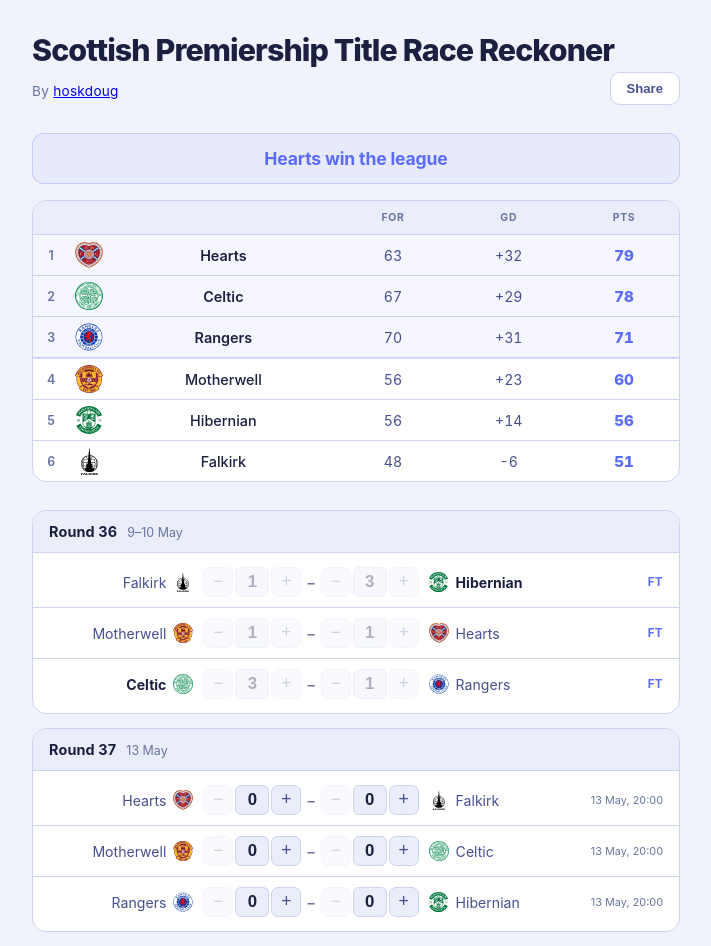
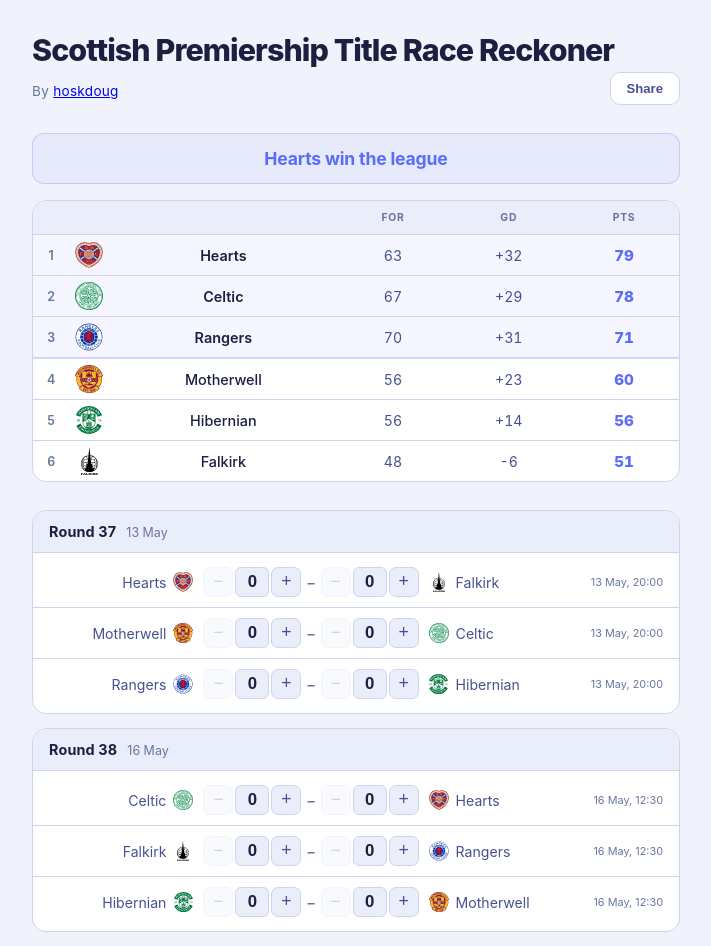
Before and after one commit to dhoskins/spfl-title-race, a React (Vite) app: page / in a window 1280 px wide. Shown: the top 946 px of the page, without its empty margins (284-995 px from the left). Built offline with nearby package versions, Linux system fonts and the light colour scheme.

Commit message:
Hide any rounds whose matches have all been completed

```diff
--- a/src/App.jsx
+++ b/src/App.jsx
@@ -258,7 +258,7 @@ export default function App() {
       <LeagueTable rows={table} />
 
       <div className="rounds">
-        {ROUNDS.map(round => (
+        {ROUNDS.filter(round => !round.matches.every(m => m.result)).map(round => (
           <RoundSection
             key={round.id}
             round={round}
```
